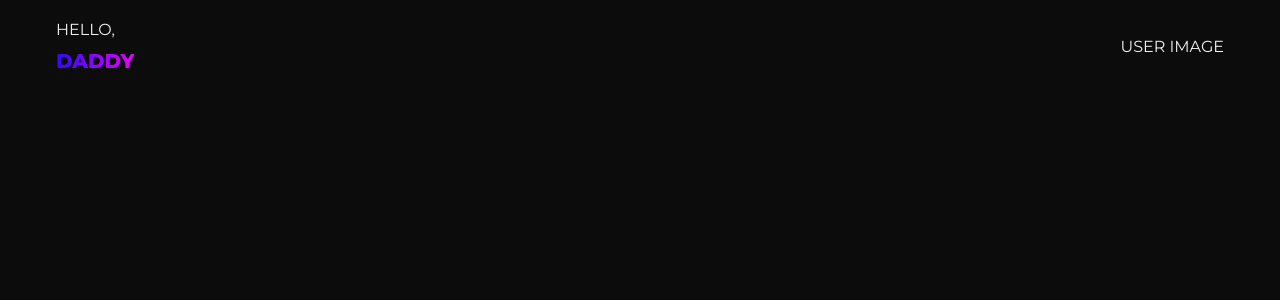
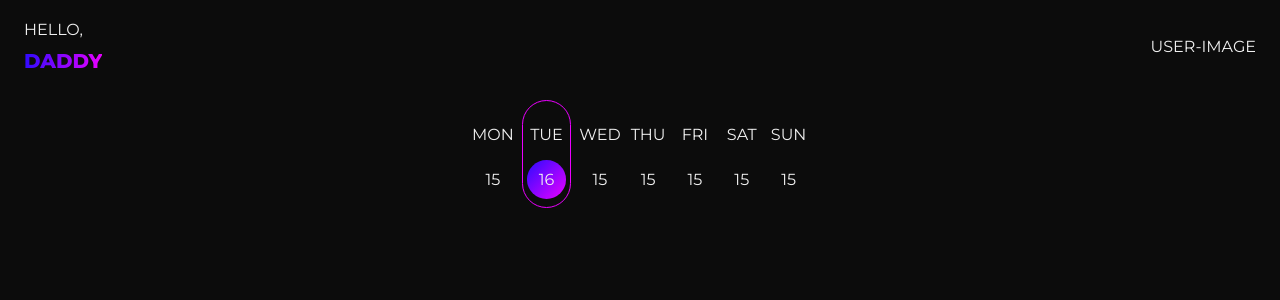
Before and after one commit to Sigword/Workout-App, a Next.js app: page / in a window 1280 px wide. Shown: the top 300 px of the page. Built offline with nearby package versions, Linux system fonts and the light colour scheme.

Commit message:
calendar and header styling

```diff
--- /dev/null
+++ b/components/Calendar.js
@@ -0,0 +1,37 @@
+import styles from "../styles/Calendar.module.css";
+
+const Calendar = () => {
+  return (
+    <div className={styles.calendarContainer}>
+      <div className="calendarDays">
+        <p>MON</p>
+        <span className="calendarDate">15</span>
+      </div>
+      <div className="calendarDaysSelected">
+        <p>TUE</p>
+        <span className="calendarDateSelected">16</span>
+      </div>
+      <div className="calendarDays">
+        <p>WED</p>
+        <span className="calendarDate">15</span>
+      </div>
+      <div className="calendarDays">
+        <p>THU</p>
+        <span className="calendarDate">15</span>
+      </div>
+      <div className="calendarDays">
+        <p>FRI</p>
+        <span className="calendarDate">15</span>
+      </div>
+      <div className="calendarDays">
+        <p>SAT</p>
+        <span className="calendarDate">15</span>
+      </div>
+      <div className="calendarDays">
+        <p>SUN</p>
+        <span className="calendarDate">15</span>
+      </div>
+    </div>
+  );
+};
+export default Calendar;
--- a/components/Header.js
+++ b/components/Header.js
@@ -9,7 +9,7 @@ const Header = () => {
         <span className={styles.userNameText}>DADDY</span>
       </div>
       <div className={styles.profileContainer}>
-        <p>USER IMAGE</p>
+        <p>USER-IMAGE</p>
       </div>
     </div>
   );
--- a/pages/index.js
+++ b/pages/index.js
@@ -1,4 +1,5 @@
 import Head from "next/head";
+import Calendar from "../components/Calendar";
 import Header from "../components/Header";
 import styles from "../styles/Home.module.css";
 
@@ -12,6 +13,7 @@ export default function Home() {
       </Head>
 
       <Header />
+      <Calendar />
     </div>
   );
 }
--- /dev/null
+++ b/styles/Calendar.module.css
@@ -0,0 +1,11 @@
+/* Calendar Styling Mostly Present in Global.css */
+
+.calendarContainer {
+  display: flex;
+  flex-direction: row;
+  justify-content: center;
+  align-items: center;
+  padding: 0px 1rem;
+  gap: 0.5rem;
+  color: rgb(240, 240, 240);
+}
--- a/styles/Header.module.css
+++ b/styles/Header.module.css
@@ -3,7 +3,7 @@
   display: flex;
   justify-content: space-between;
   align-items: center;
-  padding: 1.25rem 1.5rem 0.625rem;
+  padding: 1.25rem 0rem;
   gap: 2.625rem;
   color: rgb(240, 240, 240);
 }
--- a/styles/Home.module.css
+++ b/styles/Home.module.css
@@ -1,5 +1,5 @@
 .container {
-  padding: 0 2rem;
+  padding: 0 1.5rem;
 }
 
 .main {
--- a/styles/globals.css
+++ b/styles/globals.css
@@ -18,3 +18,37 @@ a {
 * {
   box-sizing: border-box;
 }
+
+/* Calendar Component Styling */
+.calendarDays {
+  display: flex;
+  flex-direction: column;
+  justify-content: center;
+  align-items: center;
+  padding: 1rem 0rem;
+  border-radius: 50px;
+}
+
+.calendarDaysSelected {
+  display: flex;
+  flex-direction: column;
+  justify-content: center;
+  align-items: center;
+  padding: 0.5rem 0.25rem;
+  border-radius: 50px;
+
+  border: 1px solid #eb00ff;
+}
+
+.calendarDate {
+  padding: 10px 12px;
+  gap: 10px;
+}
+
+.calendarDateSelected {
+  padding: 10px 12px;
+  gap: 10px;
+
+  background: linear-gradient(133.51deg, #2c0aff 0.66%, #eb00ff 100.66%);
+  border-radius: 50%;
+}
```
